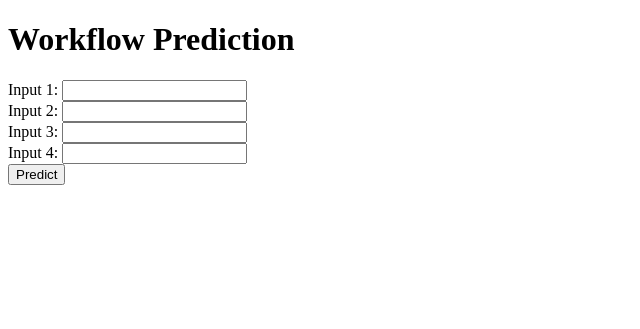
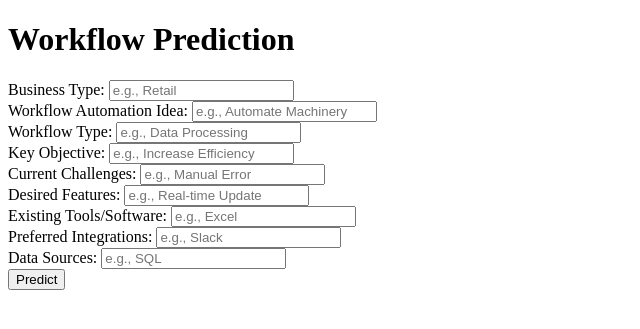
Before and after one commit to mahakjain27/AI-WORKFLOW-AUTOMATION-GENERATOR, a Flask app: page / in a window 1280 px wide. Shown: the top 329 px of the page, without its empty margins (0-640 px from the left). Run offline with Flask 3, Linux system fonts and the light colour scheme; parts of the project's set-up code (start-up, migrations or seed data) failed here and were passed over.

Commit message:
Updated app.py and removed duplicate directory

```diff
--- a/app.py
+++ b/app.py
@@ -1,15 +1,20 @@
 from flask import Flask, render_template, request
-from stored_dataset.store_dataset import load_model
-
-
+from stored_dataset.store_dataset import load_model, create_label_encoders
 import numpy as np
 
 app = Flask(__name__)
 
 # Load the trained model
-model = load_model()
+try:
+    model = load_model()
+    if not hasattr(model, 'predict'):
+        raise ValueError("Loaded model is not a valid estimator.")
+except Exception as e:
+    print(f"Error loading model: {e}")
+    model = None  # Set model to None if loading fails
 
-
+# Create label encoders once (avoid redundant calls)
+label_encoders = create_label_encoders()
 
 @app.route('/')
 def home():
@@ -17,18 +22,59 @@ def home():
 
 @app.route('/predict', methods=['POST'])
 def predict():
-    # Get input data from the form
-    input_data = [float(x) for x in request.form.values()]
-    input_data = np.array(input_data).reshape(1, -1)
+    if model is None:
+        return render_template('index.html', prediction_text='Error: Model failed to load.')
+
+    # Define input fields
+    input_fields = [
+        'business_type', 'workflow_automation_idea', 'workflow_type', 'key_objective',
+        'current_challenges', 'desired_features', 'existing_tools', 'preferred_integrations', 'data_sources'
+    ]
+
+    # Extract and clean input data
+    input_data = []
+    for field in input_fields:
+        value = request.form.get(field, '').replace('"', '').strip()
+        if not value:
+            return render_template('index.html', prediction_text='Error: All input fields must be filled out.')
+
+        # Print the value being processed
+        print(f"Processing {field}: {value}")
+
+        # Encode categorical values if applicable
+        if field in label_encoders.keys():
+            try:
+                transformed_value = label_encoders[field].transform([value])[0]
+            except ValueError:
+                transformed_value = 0  # Default for unseen labels
+        else:
+            try:
+                transformed_value = float(value)  # Convert to float for numerical fields
+            except ValueError:
+                transformed_value = 0  # Default for invalid input
+
+        input_data.append(transformed_value)
+
+    # Ensure correct feature size
+    while len(input_data) < len(input_fields):
+        input_data.append(0)  # Pad missing features with default values
+
+    input_array = np.array(input_data).reshape(1, -1)
+
+    # Debugging prints
+    print("Final Input Data for Prediction:", input_array)
+    for field in input_fields:
+        if field in label_encoders.keys():
+            print(f"{field} classes: {label_encoders[field].classes_}")
 
     try:
         # Make prediction
-        prediction = model.predict(input_data)
+        prediction = model.predict(input_array)
+        prediction_result = prediction[0] if prediction[0] != 0 else "No valid suggestion available."
     except Exception as e:
-        return render_template('index.html', prediction_text=f'Error: {str(e)}')
+        return render_template('index.html', prediction_text=f'Error during prediction: {str(e)}')
 
-
-    return render_template('index.html', prediction_text=f'Predicted Workflow Suggestion: {prediction[0]}')
+    return render_template('index.html', prediction_text=f'Predicted Workflow Suggestion: {prediction_result}')
 
 if __name__ == "__main__":
     app.run(debug=True)
--- a/templates/index.html
+++ b/templates/index.html
@@ -8,14 +8,33 @@
 <body>
     <h1>Workflow Prediction</h1>
     <form action="/predict" method="post">
-        <label for="input1">Input 1:</label>
-        <input type="text" name="input1" required><br>
-        <label for="input2">Input 2:</label>
-        <input type="text" name="input2" required><br>
-        <label for="input3">Input 3:</label>
-        <input type="text" name="input3" required><br>
-        <label for="input4">Input 4:</label>
-        <input type="text" name="input4" required><br>
+        <label for="business_type">Business Type:</label>
+        <input type="text" name="business_type" placeholder="e.g., Retail" required><br>
+
+        <label for="workflow_automation_idea">Workflow Automation Idea:</label>
+        <input type="text" name="workflow_automation_idea" placeholder="e.g., Automate Machinery" required><br>
+
+        <label for="workflow_type">Workflow Type:</label>
+        <input type="text" name="workflow_type" placeholder="e.g., Data Processing" required><br>
+
+        <label for="key_objective">Key Objective:</label>
+        <input type="text" name="key_objective" placeholder="e.g., Increase Efficiency" required><br>
+
+        <label for="current_challenges">Current Challenges:</label>
+        <input type="text" name="current_challenges" placeholder="e.g., Manual Error" required><br>
+
+        <label for="desired_features">Desired Features:</label>
+        <input type="text" name="desired_features" placeholder="e.g., Real-time Update" required><br>
+
+        <label for="existing_tools">Existing Tools/Software:</label>
+        <input type="text" name="existing_tools" placeholder="e.g., Excel" required><br>
+
+        <label for="preferred_integrations">Preferred Integrations:</label>
+        <input type="text" name="preferred_integrations" placeholder="e.g., Slack" required><br>
+
+        <label for="data_sources">Data Sources:</label>
+        <input type="text" name="data_sources" placeholder="e.g., SQL" required><br>
+
         <button type="submit">Predict</button>
     </form>
     {% if prediction_text %}
--- /dev/null
+++ b/test_load_model.py
@@ -0,0 +1,5 @@
+from stored_dataset.store_dataset import load_model
+
+# Test loading the model
+model = load_model()
+print(f"Loaded model type: {type(model)}")
```
Also changed, not shown: stored dataset/train_model.py (deleted, +0 -38 lines), stored_dataset/store_dataset.py (+17 -2 lines), train_model.py (added, +36 -0 lines).
